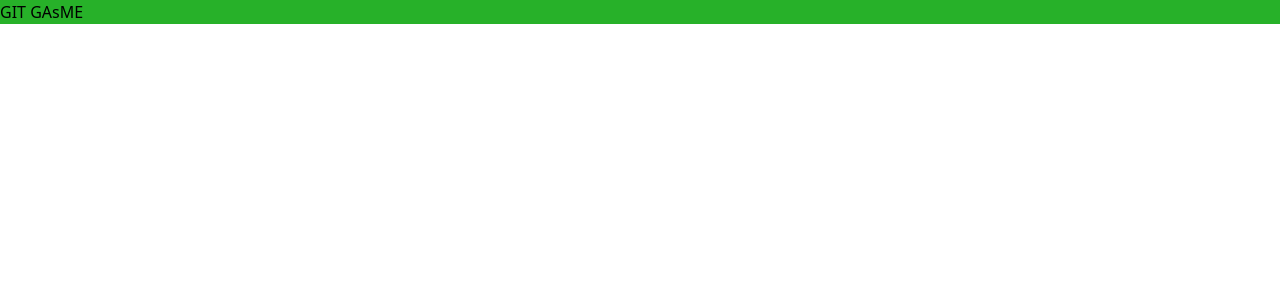
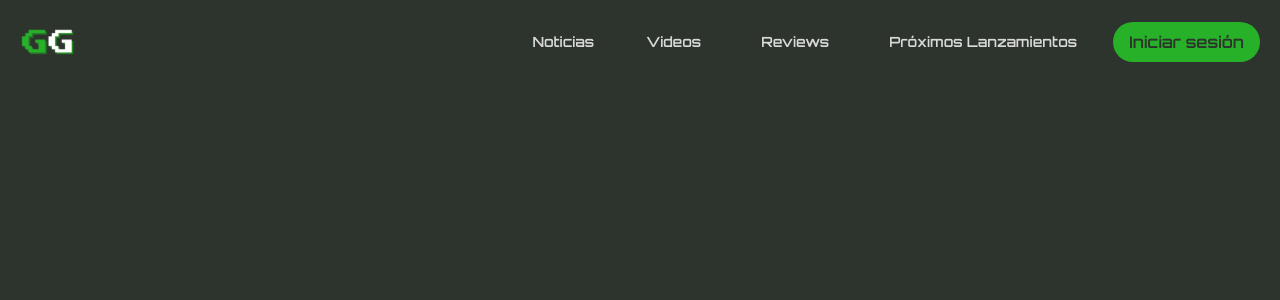
Before and after one commit to Yedpt/gitGame, a React (Vite) app in the folder client/: page / in a window 1280 px wide. Shown: the top 300 px of the page. Built offline with nearby package versions, Linux system fonts and the light colour scheme.

Commit message:
Feature: Navbar component added

```diff
--- a/client/package.json
+++ b/client/package.json
@@ -13,6 +13,7 @@
     "axios": "^1.7.7",
     "react": "^18.3.1",
     "react-dom": "^18.3.1",
+    "react-icons": "^5.3.0",
     "react-router-dom": "^6.27.0"
   },
   "devDependencies": {
--- a/client/src/components/BurgerBotton.jsx
+++ b/client/src/components/BurgerBotton.jsx
@@ -1 +1,199 @@
-//burger botton
+import { useState } from "react";
+import { Link } from "react-router-dom";
+import logo from "../img/gglogo1.svg";
+
+const Navbar = () => {
+    const [isOpen, setIsOpen] = useState(false);
+    const [isLoggedIn, setIsLoggedIn] = useState(false); // Simulación de login
+
+    const toggleMenu = () => {
+        setIsOpen(!isOpen);
+    };
+
+    return (
+        <header className="font-title">
+            <nav className="bg-dark p-1 fixed w-full top-0 z-10">
+                <div className="max-w-screen-2xl mt-4 flex justify-between items-center mx-auto px-4">
+                    {/* Logo GG */}
+                    <a href="/">
+                        <img className="max-w-14" src={logo} alt="logo" />
+                    </a>
+
+                    {/* Burguer Menu */}
+                    <div className="md:hidden">
+                        <button
+                            onClick={toggleMenu}
+                            className="text-light focus:outline-none"
+                        >
+                            {/* Si el menú está abierto, mostrar el ícono de cerrar */}
+                            {isOpen ? (
+                                <svg
+                                    className="w-6 h-6"
+                                    fill="none"
+                                    stroke="currentColor"
+                                    viewBox="0 0 24 24"
+                                    xmlns="http://www.w3.org/2000/svg"
+                                >
+                                    <path
+                                        strokeLinecap="round"
+                                        strokeLinejoin="round"
+                                        strokeWidth="2"
+                                        d="M6 18L18 6M6 6l12 12"
+                                    />
+                                </svg>
+                            ) : (
+                                // Ícono de menú hamburguesa cuando está cerrado
+                                <svg
+                                    className="w-6 h-6"
+                                    fill="none"
+                                    stroke="currentColor"
+                                    viewBox="0 0 24 24"
+                                    xmlns="http://www.w3.org/2000/svg"
+                                >
+                                    <path
+                                        strokeLinecap="round"
+                                        strokeLinejoin="round"
+                                        strokeWidth="2"
+                                        d="M4 6h16M4 12h16m-7 6h7"
+                                    />
+                                </svg>
+                            )}
+                        </button>
+                    </div>
+
+                    {/* Menú principal - visible en pantallas grandes */}
+                    <div className="hidden lg:flex items-center space-x-3 font-title font-semibold">
+                        <Link
+                            to="/gallery"
+                            className="text-light text-sm hover:text-greenLight px-4 py-1 rounded transition-all duration-300"
+                        >
+                            Noticias
+                        </Link>
+                        <Link
+                            to="/gallery/newmeme"
+                            className="text-light text-sm hover:text-greenLight px-6 py-3 rounded transition-all duration-300"
+                        >
+                            Videos
+                        </Link>
+                        <Link
+                            to="/gallery/newmeme"
+                            className="text-light text-sm hover:text-greenLight px-6 py-3 rounded transition-all duration-300"
+                        >
+                            Reviews
+                        </Link>
+                        <Link
+                            to="/gallery/newmeme"
+                            className="text-light text-sm hover:text-greenLight px-6 py-3 rounded transition-all duration-300"
+                        >
+                            Próximos Lanzamientos
+                        </Link>
+
+                        {/* Simulación de cambio entre Login y Profile */}
+                        {isLoggedIn ? (
+                            <>
+                                {/* Icono de perfil */}
+                                <button className="bg-greenLight text-dark font-title px-4 py-2 rounded-full">
+                                    <svg
+                                        xmlns="http://www.w3.org/2000/svg"
+                                        fill="none"
+                                        viewBox="0 0 24 24"
+                                        stroke="currentColor"
+                                        className="w-6 h-6"
+                                    >
+                                        <path
+                                            strokeLinecap="round"
+                                            strokeLinejoin="round"
+                                            strokeWidth="2"
+                                            d="M5.121 19.364A1.5 1.5 0 014 18.237V16.5A3.5 3.5 0 017.5 13h9a3.5 3.5 0 013.5 3.5v1.737a1.5 1.5 0 01-1.121 1.127l-7 1.5a1.5 1.5 0 01-.758 0l-7-1.5z"
+                                        />
+                                        <path
+                                            strokeLinecap="round"
+                                            strokeLinejoin="round"
+                                            strokeWidth="2"
+                                            d="M12 12a4 4 0 100-8 4 4 0 000 8z"
+                                        />
+                                    </svg>
+                                </button>
+                                <button className="text-light text-sm hover:text-red-500 px-4 py-2">
+                                    Cerrar sesión
+                                </button>
+                            </>
+                        ) : (
+                            <button className="bg-greenLight text-dark font-title px-4 py-2 rounded-full">
+                                Iniciar sesión
+                            </button>
+                        )}
+                    </div>
+
+                    {/* Menú desplegable en móviles - controlado por el estado */}
+                    <div
+                        className={`${
+                            isOpen ? "block" : "hidden"
+                        } lg:hidden fixed inset-0 bg-primary bg-opacity-60 backdrop-blur-lg flex flex-col items-center justify-center space-y-6 z-20`}
+                    >
+                        {/* Botón de cerrar en el centro superior */}
+                        <div className="absolute top-4 inset-x-0 flex justify-center">
+                            <button
+                                onClick={toggleMenu}
+                                className="text-light focus:outline-none"
+                            >
+                                <svg
+                                    className="w-8 h-8"
+                                    fill="none"
+                                    stroke="currentColor"
+                                    viewBox="0 0 24 24"
+                                    xmlns="http://www.w3.org/2000/svg"
+                                >
+                                    <path
+                                        strokeLinecap="round"
+                                        strokeLinejoin="round"
+                                        strokeWidth="2"
+                                        d="M6 18L18 6M6 6l12 12"
+                                    />
+                                </svg>
+                            </button>
+                        </div>
+
+                        <Link
+                            to="/gallery"
+                            className="text-light text-lg hover:text-greenLight"
+                            onClick={toggleMenu}
+                        >
+                            Noticias
+                        </Link>
+                        <Link
+                            to="/gallery/newmeme"
+                            className="text-light text-lg hover:text-greenLight"
+                            onClick={toggleMenu}
+                        >
+                            Videos
+                        </Link>
+                        <Link
+                            to="/gallery/newmeme"
+                            className="text-light text-lg hover:text-greenLight"
+                            onClick={toggleMenu}
+                        >
+                            Reviews
+                        </Link>
+                        <Link
+                            to="/gallery/newmeme"
+                            className="text-light text-lg hover:text-greenLight"
+                            onClick={toggleMenu}
+                        >
+                            Próximos Lanzamientos
+                        </Link>
+                        <Link
+                            to="/login"
+                            className="text-light text-lg hover:text-greenLight"
+                            onClick={toggleMenu}
+                        >
+                            {isLoggedIn ? "Perfil" : "Iniciar sesión"}
+                        </Link>
+                    </div>
+                </div>
+            </nav>
+        </header>
+    );
+};
+
+export default Navbar;
--- a/client/src/layout/Layout.jsx
+++ b/client/src/layout/Layout.jsx
@@ -1,6 +1,6 @@
 import React from 'react'
 import { Outlet } from 'react-router-dom'
-import Navbar from '../components/Nav'
+import Navbar from '../components/BurgerBotton'
 import Footer from '../components/Footer'
 
 const Layout = () => {
--- a/client/src/pages/Home.jsx
+++ b/client/src/pages/Home.jsx
@@ -2,8 +2,8 @@ import React from 'react'
 
 const Home = () => {
   return (
-    <div className="bg-greenLight">
-      <p> GIT GAsME </p>
+    <div className="w-full min-h-screen flex flex-col items-center bg-dark">
+
     </div>
   )
 }
```
Also changed, not shown: client/src/img/ggLogo1.svg (added), 1 other file (tests, documents, lock files or other folders).
